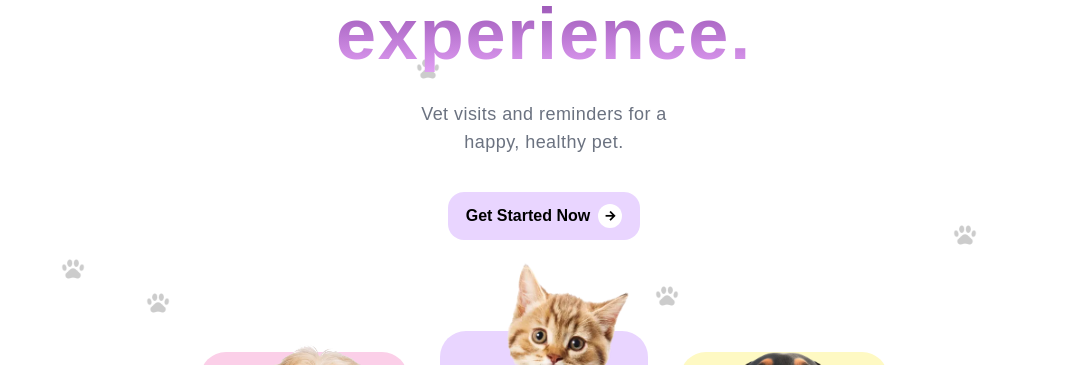
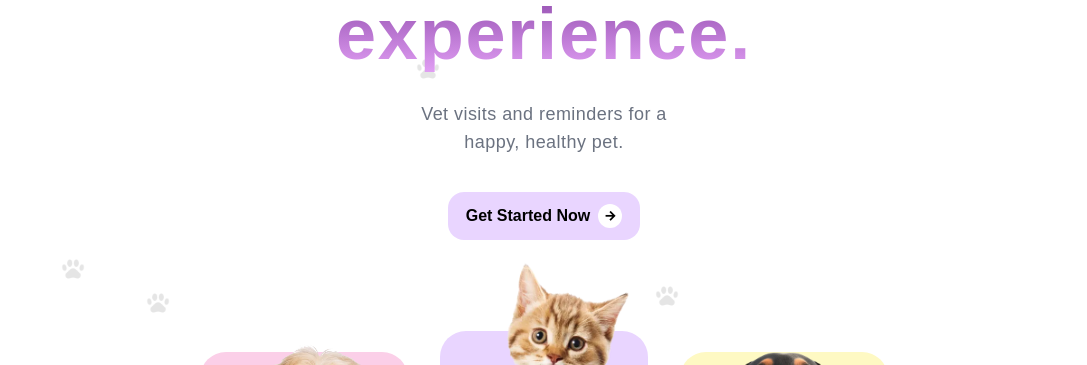
Before and after one commit to heisdanielade/PamietamPsa-frontend, a Vue app: page / in a window 1280 px wide. Shown: the part 316-681 px from the top of the page, without its empty margins (96-1183 px from the left). Built offline with nearby package versions, Linux system fonts and the light colour scheme; a web font is replaced by a local one.

Commit message:
update: changes to opacity and number of dog paws in PawBackground component

```diff
--- a/src/components/others/PawBackground.vue
+++ b/src/components/others/PawBackground.vue
@@ -5,29 +5,29 @@
       v-for="(position, index) in positions"
       :key="index"
       src="/src/assets/images/icons/paws.png"
-      class="absolute w-6 h-6"
+      class="absolute w-6 h-6 opacity-50"
       :style="{ top: position.top, left: position.left }"
       alt="Dog's paw icon"
       @contextmenu.prevent
     />
 
-    <!-- Slot for content -->
     <div class="relative inset-0">
       <slot></slot>
     </div>
   </div>
 </template>
 
+
 <script setup>
 import { reactive, onMounted } from "vue";
 
 // Number of dog paw icons to display
-const numIcons = 5;
+const numIcons = 4;
 
-// Reactive array to store positions
+
 const positions = reactive([]);
 
-// Generate non-colliding positions
+
 const generateNonCollidingPositions = () => {
   const existingPositions = [];
   const size = 48; // Size of the dog paw icon in pixels
@@ -50,7 +50,7 @@ const generateNonCollidingPositions = () => {
             Math.pow(existing.top - position.top, 2)
         );
 
-        // Check if distance is less than the size threshold (to avoid overlap)
+
         if (distance < (size / window.innerWidth) * 100) {
           collision = true;
           break;
@@ -66,12 +66,7 @@ const generateNonCollidingPositions = () => {
   }
 };
 
-// Generate positions on mount
 onMounted(() => {
   generateNonCollidingPositions();
 });
 </script>
-
-<style scoped>
-/* Add any additional styles for the icons or container */
-</style>
```
